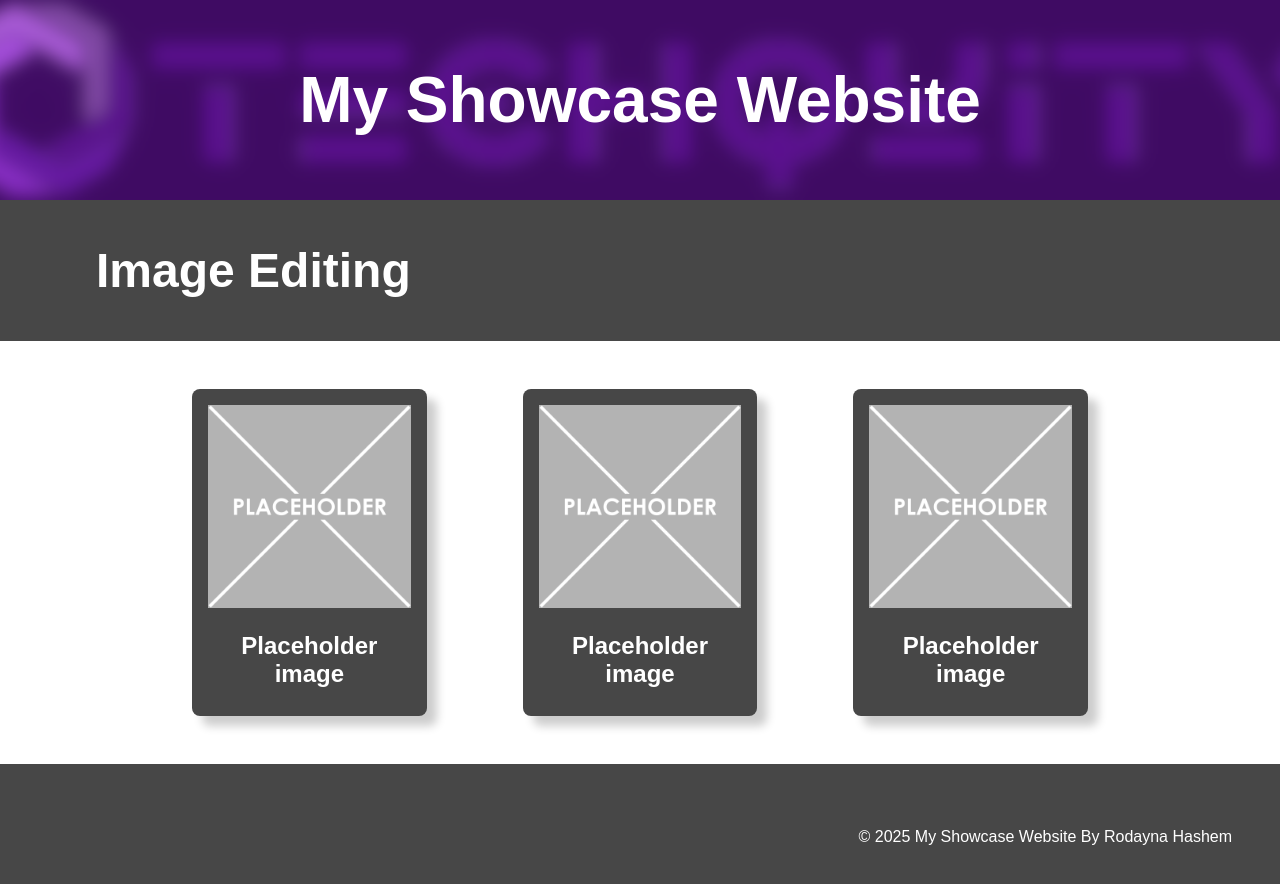
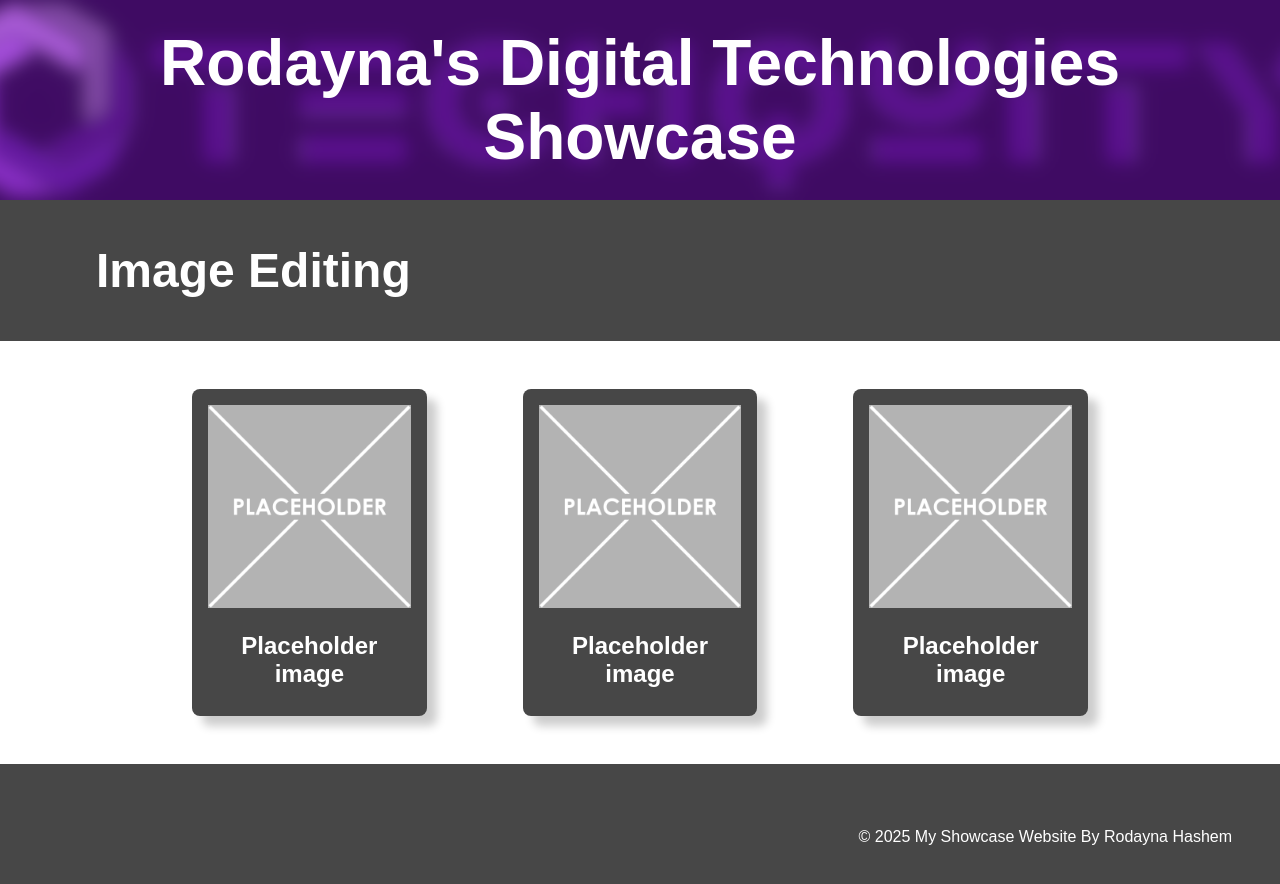
Before and after one commit to RodaynaH/MyYear10Website, a plain HTML site: page index.html in a window 1280 px wide. Drawn offline with Linux system fonts and the light colour scheme.

Commit message:
Change Title

```diff
--- a/index.html
+++ b/index.html
@@ -12,7 +12,7 @@
 
     <!-- The Hero Section -------------------------------------------------------------------------------------- -->
     <section class="hero">
-        <div class="hero-text">My Showcase Website</div>
+        <div class="hero-text">Rodayna's Digital Technologies Showcase</div>
     </section>
 
 <!-- Topic one ------------------------------------------------------------------------------------------------- -->
```
